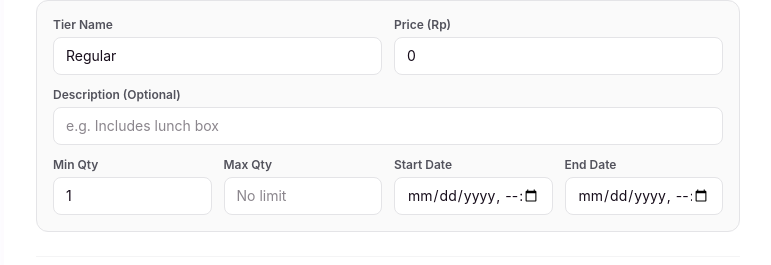
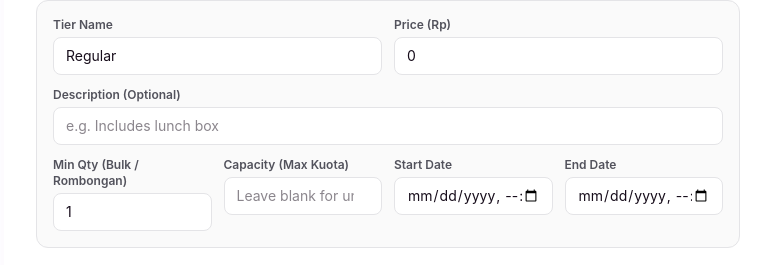
Before and after one commit to angeloxwidiyanto/go-wow-ministry-app, a Next.js app: page /admin/events/create in a window 1280 px wide. Shown: the part 1429-1694 px from the top of the page, without its empty margins (324-1095 px from the left). Built offline with nearby package versions, Linux system fonts and the light colour scheme; no server answers.

Commit message:
feat(admin): enhance ticket tiers form with explicit min_qty (bulk/group) setting

```diff
--- a/src/app/admin/events/[id]/edit/EditEventClient.tsx
+++ b/src/app/admin/events/[id]/edit/EditEventClient.tsx
@@ -398,28 +398,36 @@ export default function EditEventClient({ event, parentEvents = [] }: { event: a
                         className="w-full px-3 py-2 text-sm bg-white border border-zinc-200 rounded-lg focus:outline-none focus:ring-2 focus:ring-primary/20"
                       />
                     </div>
-                    <div className="grid grid-cols-4 gap-3">
+                    <div className="grid grid-cols-2 md:grid-cols-4 gap-3">
                       <div>
-                        <label className="block text-xs font-semibold text-zinc-600 mb-1">Min Qty</label>
+                        <label className="block text-xs font-semibold text-zinc-600 mb-1">
+                          Min Qty (Bulk / Rombongan)
+                        </label>
                         <input
                           value={tier.min_qty}
                           onChange={e => updateTicketTier(tier.id, 'min_qty', parseInt(e.target.value) || 1)}
                           type="number"
                           min="1"
+                          placeholder="1 for single"
                           className="w-full px-3 py-2 text-sm bg-white border border-zinc-200 rounded-lg focus:outline-none focus:ring-2 focus:ring-primary/20"
                         />
+                        {tier.min_qty > 1 && (
+                          <span className="inline-block mt-1 text-[10px] font-bold text-purple-700 bg-purple-100 px-1.5 py-0.5 rounded">
+                            Paket Bulk ({tier.min_qty}+ Tiket)
+                          </span>
+                        )}
                       </div>
                       <div>
-                        <label className="block text-xs font-semibold text-zinc-600 mb-1">Max Qty</label>
+                        <label className="block text-xs font-semibold text-zinc-600 mb-1">Capacity (Max Kuota)</label>
                         <input
-                          value={tier.max_qty || ''}
+                          value={tier.capacity || ''}
                           onChange={e => {
                             const val = parseInt(e.target.value);
-                            updateTicketTier(tier.id, 'max_qty', isNaN(val) ? null : val);
+                            updateTicketTier(tier.id, 'capacity', isNaN(val) ? null : val);
                           }}
                           type="number"
                           min="1"
-                          placeholder="No limit"
+                          placeholder="Leave blank for unlimited"
                           className="w-full px-3 py-2 text-sm bg-white border border-zinc-200 rounded-lg focus:outline-none focus:ring-2 focus:ring-primary/20"
                         />
                       </div>
--- a/src/app/admin/events/create/CreateEventClient.tsx
+++ b/src/app/admin/events/create/CreateEventClient.tsx
@@ -398,25 +398,33 @@ export default function CreateEventClient({ parentEvents = [] }: { parentEvents?
                         className="w-full px-3 py-2 text-sm bg-white border border-zinc-200 rounded-lg focus:outline-none focus:ring-2 focus:ring-primary/20"
                       />
                     </div>
-                    <div className="grid grid-cols-4 gap-3">
+                    <div className="grid grid-cols-2 md:grid-cols-4 gap-3">
                       <div>
-                        <label className="block text-xs font-semibold text-zinc-600 mb-1">Min Qty</label>
+                        <label className="block text-xs font-semibold text-zinc-600 mb-1">
+                          Min Qty (Bulk / Rombongan)
+                        </label>
                         <input
                           value={tier.min_qty}
                           onChange={e => updateTicketTier(tier.id, 'min_qty', parseInt(e.target.value) || 1)}
                           type="number"
                           min="1"
+                          placeholder="1 for single"
                           className="w-full px-3 py-2 text-sm bg-white border border-zinc-200 rounded-lg focus:outline-none focus:ring-2 focus:ring-primary/20"
                         />
+                        {tier.min_qty > 1 && (
+                          <span className="inline-block mt-1 text-[10px] font-bold text-purple-700 bg-purple-100 px-1.5 py-0.5 rounded">
+                            Paket Bulk ({tier.min_qty}+ Tiket)
+                          </span>
+                        )}
                       </div>
                       <div>
-                        <label className="block text-xs font-semibold text-zinc-600 mb-1">Max Qty</label>
+                        <label className="block text-xs font-semibold text-zinc-600 mb-1">Capacity (Max Kuota)</label>
                         <input
-                          value={tier.max_qty || ''}
-                          onChange={e => updateTicketTier(tier.id, 'max_qty', e.target.value ? parseInt(e.target.value) : null)}
+                          value={tier.capacity || ''}
+                          onChange={e => updateTicketTier(tier.id, 'capacity', e.target.value ? parseInt(e.target.value) : null)}
                           type="number"
                           min="1"
-                          placeholder="No limit"
+                          placeholder="Leave blank for unlimited"
                           className="w-full px-3 py-2 text-sm bg-white border border-zinc-200 rounded-lg focus:outline-none focus:ring-2 focus:ring-primary/20"
                         />
                       </div>
```
